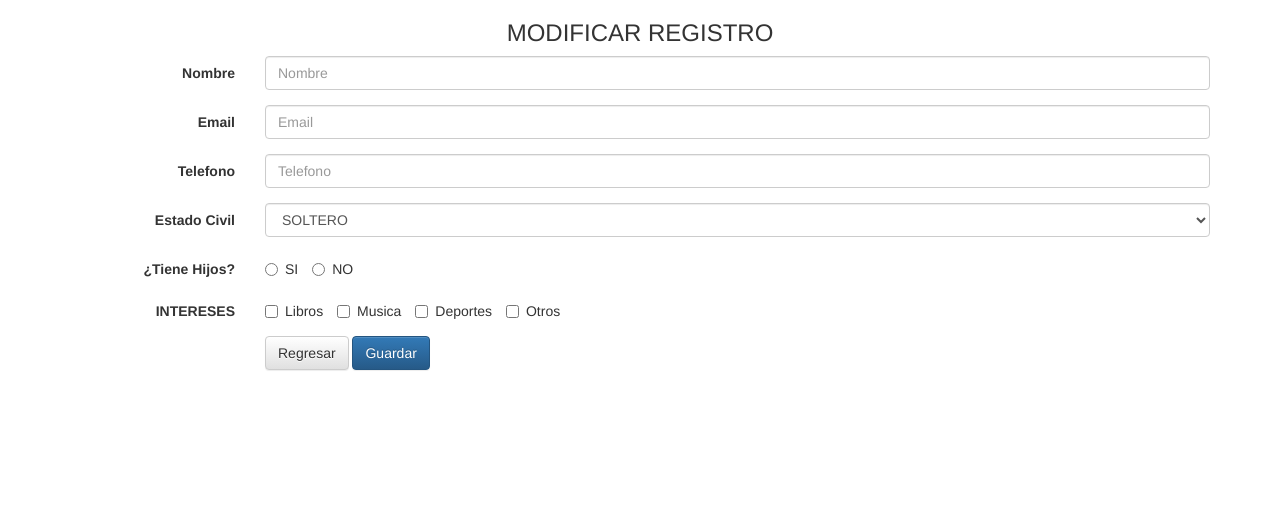
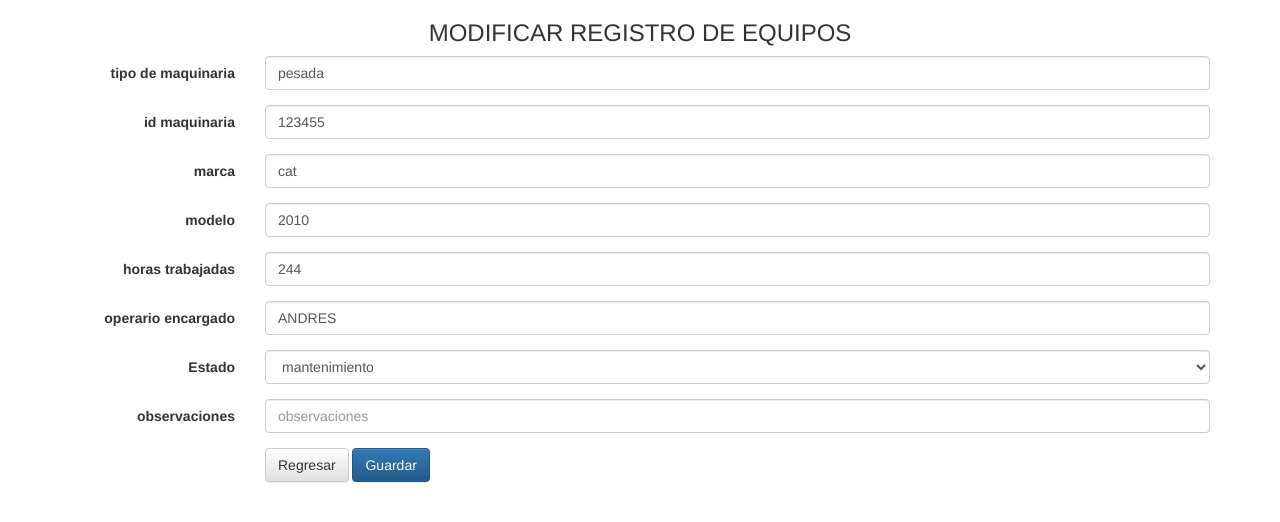
Before and after one commit to Musico2020/APLICATIVO, a PHP site: page /modificar.php?id=1 in a window 1280 px wide. Shown: the top 522 px of the page. Run offline with PHP 8.4, Linux system fonts and the light colour scheme; data comes from the database, SQL or seed files in the repository; data that the repository does not hold is empty.

Commit message:
numero uno

```diff
--- a/modificar.php
+++ b/modificar.php
@@ -1,9 +1,9 @@
 <?php
-	require 'conexion.php';
+	require 'conexioncrud.php';
 
 	$id = $_GET['id'];
 
-	$sql = "SELECT * FROM personas WHERE id = '$id'";
+	$sql = "SELECT * FROM equipos WHERE id = '$id'";
 	$resultado = $mysqli->query($sql);
 	$row = $resultado->fetch_array(MYSQLI_ASSOC);
 
@@ -21,83 +21,73 @@
 	<body>
 		<div class="container">
 			<div class="row">
-				<h3 style="text-align:center">MODIFICAR REGISTRO</h3>
+				<h3 style="text-align:center">MODIFICAR REGISTRO DE EQUIPOS</h3>
 			</div>
 
 			<form class="form-horizontal" method="POST" action="update.php" autocomplete="off">
 				<div class="form-group">
-					<label for="nombre" class="col-sm-2 control-label">Nombre</label>
+					<label for="tipo_maquinaria" class="col-sm-2 control-label">tipo de maquinaria</label>
 					<div class="col-sm-10">
-						<input type="text" class="form-control" id="nombre" name="nombre" placeholder="Nombre" value="<?php echo $row['nombre']; ?>" required>
+						<input type="text" class="form-control" id="tipo_maquinaria" name="tipo_maquinaria" placeholder="tipo de maquinaria" value="<?php echo $row['tipo_maquinaria']; ?>" required>
 					</div>
 				</div>
 
 				<input type="hidden" id="id" name="id" value="<?php echo $row['id']; ?>" />
 
 				<div class="form-group">
-					<label for="email" class="col-sm-2 control-label">Email</label>
+					<label for="id_maquinaria" class="col-sm-2 control-label">id maquinaria</label>
 					<div class="col-sm-10">
-						<input type="email" class="form-control" id="email" name="email" placeholder="Email" value="<?php echo $row['correo']; ?>"  required>
+						<input type="text" class="form-control" id="id_maquinaria" name="id_maquinaria" placeholder="id maquinaria" value="<?php echo $row['id_maquinaria']; ?>"  required>
 					</div>
 				</div>
 
 				<div class="form-group">
-					<label for="telefono" class="col-sm-2 control-label">Telefono</label>
+					<label for="marca" class="col-sm-2 control-label">marca</label>
 					<div class="col-sm-10">
-						<input type="tel" class="form-control" id="telefono" name="telefono" placeholder="Telefono" value="<?php echo $row['telefono']; ?>" >
+						<input type="text" class="form-control" id="marca" name="marca" placeholder="marca" value="<?php echo $row['marca']; ?>" >
+					</div>
+				</div>
+				<div class="form-group">
+					<label for="modelo" class="col-sm-2 control-label">modelo</label>
+					<div class="col-sm-10">
+						<input type="text" class="form-control" id="modelo" name="modelo" placeholder="modelo" value="<?php echo $row['modelo']; ?>" >
+					</div>
+				</div>
+				<div class="form-group">
+					<label for="horas_trabajadas" class="col-sm-2 control-label">horas trabajadas</label>
+					<div class="col-sm-10">
+						<input type="text" class="form-control" id="horas_trabajadas" name="horas_trabajadas" placeholder="horas trabajadas" value="<?php echo $row['horas_trabajadas']; ?>" >
+					</div>
+				</div>
+				<div class="form-group">
+					<label for="operario_encargado" class="col-sm-2 control-label">operario encargado</label>
+					<div class="col-sm-10">
+						<input type="text" class="form-control" id="operario_encargado" name="operario_encargado" placeholder="operario encargado" value="<?php echo $row['operario_encargado']; ?>" >
 					</div>
 				</div>
 
 				<div class="form-group">
-					<label for="estado_civil" class="col-sm-2 control-label">Estado Civil</label>
+					<label for="estado" class="col-sm-2 control-label">Estado</label>
 					<div class="col-sm-10">
-						<select class="form-control" id="estado_civil" name="estado_civil">
-							<option value="SOLTERO" <?php if($row['estado_civil']=='SOLTERO') echo 'selected'; ?>>SOLTERO</option>
-							<option value="CASADO" <?php if($row['estado_civil']=='CASADO') echo 'selected'; ?>>CASADO</option>
-							<option value="OTRO" <?php if($row['estado_civil']=='OTRO') echo 'selected'; ?>>OTRO</option>
+						<select class="form-control" id="estado" name="estado">
+							<option value="mantenimiento" <?php if($row['estado']=='mantenimiento') echo 'selected'; ?>>mantenimiento</option>
+							<option value="disponible" <?php if($row['estado']=='disponible') echo 'selected'; ?>>disponible</option>
+							<option value="operando" <?php if($row['estado']=='operando') echo 'selected'; ?>>operando</option>
+							<option value="averiado" <?php if($row['estado']=='averiado') echo 'selected'; ?>>averiado</option>
 						</select>
 					</div>
 				</div>
 
 				<div class="form-group">
-					<label for="hijos" class="col-sm-2 control-label">¿Tiene Hijos?</label>
-
+					<label for="observaciones" class="col-sm-2 control-label">observaciones</label>
 					<div class="col-sm-10">
-						<label class="radio-inline">
-							<input type="radio" id="hijos" name="hijos" value="1" <?php if($row['hijos']=='1') echo 'checked'; ?>> SI
-						</label>
-
-						<label class="radio-inline">
-							<input type="radio" id="hijos" name="hijos" value="0" <?php if($row['hijos']=='0') echo 'checked'; ?>> NO
-						</label>
-					</div>
-				</div>
-
-				<div class="form-group">
-					<label for="intereses" class="col-sm-2 control-label">INTERESES</label>
-
-					<div class="col-sm-10">
-						<label class="checkbox-inline">
-							<input type="checkbox" id="intereses[]" name="intereses[]" value="Libros" <?php if(strpos($row['intereses'], "Libros")!== false) echo 'checked'; ?>> Libros
-						</label>
-
-						<label class="checkbox-inline">
-							<input type="checkbox" id="intereses[]" name="intereses[]" value="Musica" <?php if(strpos($row['intereses'], "Musica")!== false) echo 'checked'; ?>> Musica
-						</label>
-
-						<label class="checkbox-inline">
-							<input type="checkbox" id="intereses[]" name="intereses[]" value="Deportes" <?php if(strpos($row['intereses'], "Deportes")!== false) echo 'checked'; ?>> Deportes
-						</label>
-
-						<label class="checkbox-inline">
-							<input type="checkbox" id="intereses[]" name="intereses[]" value="Otros" <?php if(strpos($row['intereses'], "Otros")!== false) echo 'checked'; ?>> Otros
-						</label>
+						<input type="text" class="form-control" id="observaciones" name="observaciones" placeholder="observaciones" value="<?php echo $row['observaciones']; ?>" >
 					</div>
 				</div>
 
 				<div class="form-group">
 					<div class="col-sm-offset-2 col-sm-10">
-						<a href="index.php" class="btn btn-default">Regresar</a>
+						<a href="hojacreada.php" class="btn btn-default">Regresar</a>
 						<button type="submit" class="btn btn-primary">Guardar</button>
 					</div>
 				</div>
```
Also changed, not shown: update.php (+12 -24 lines).
